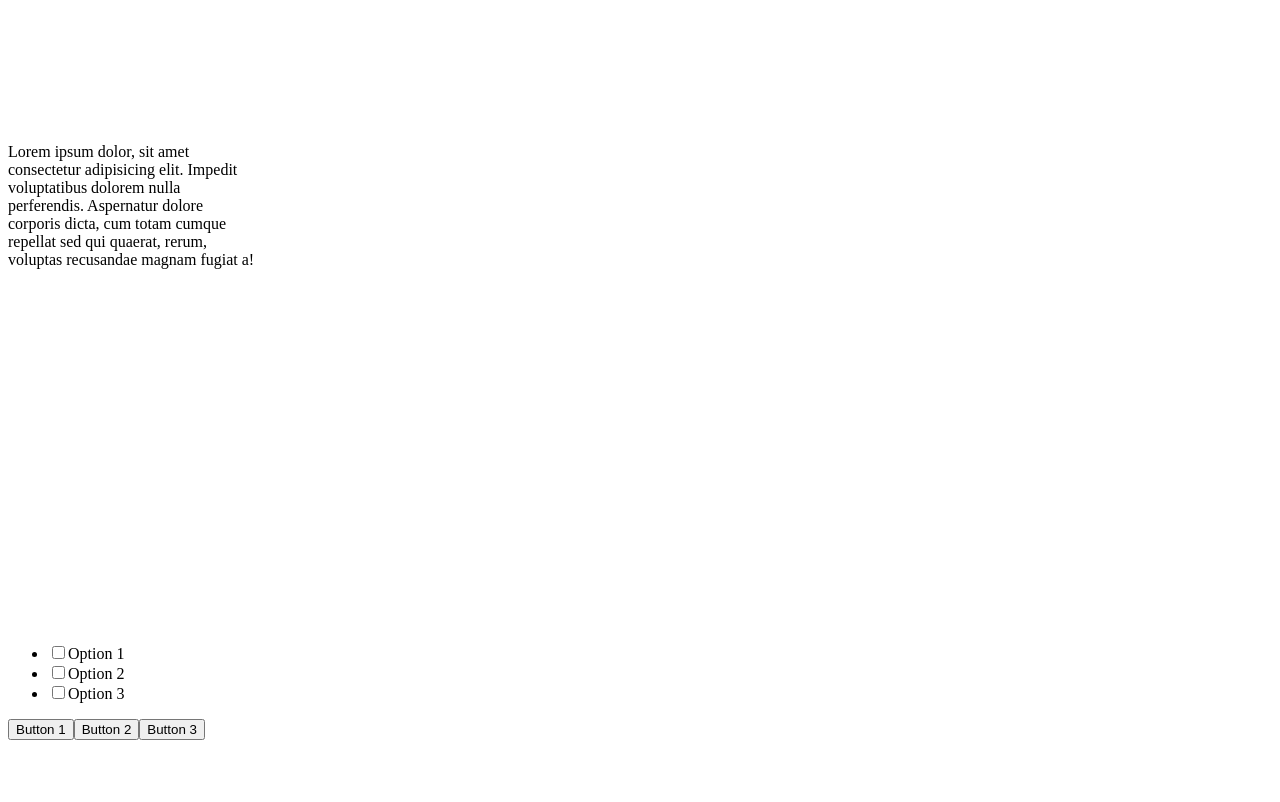
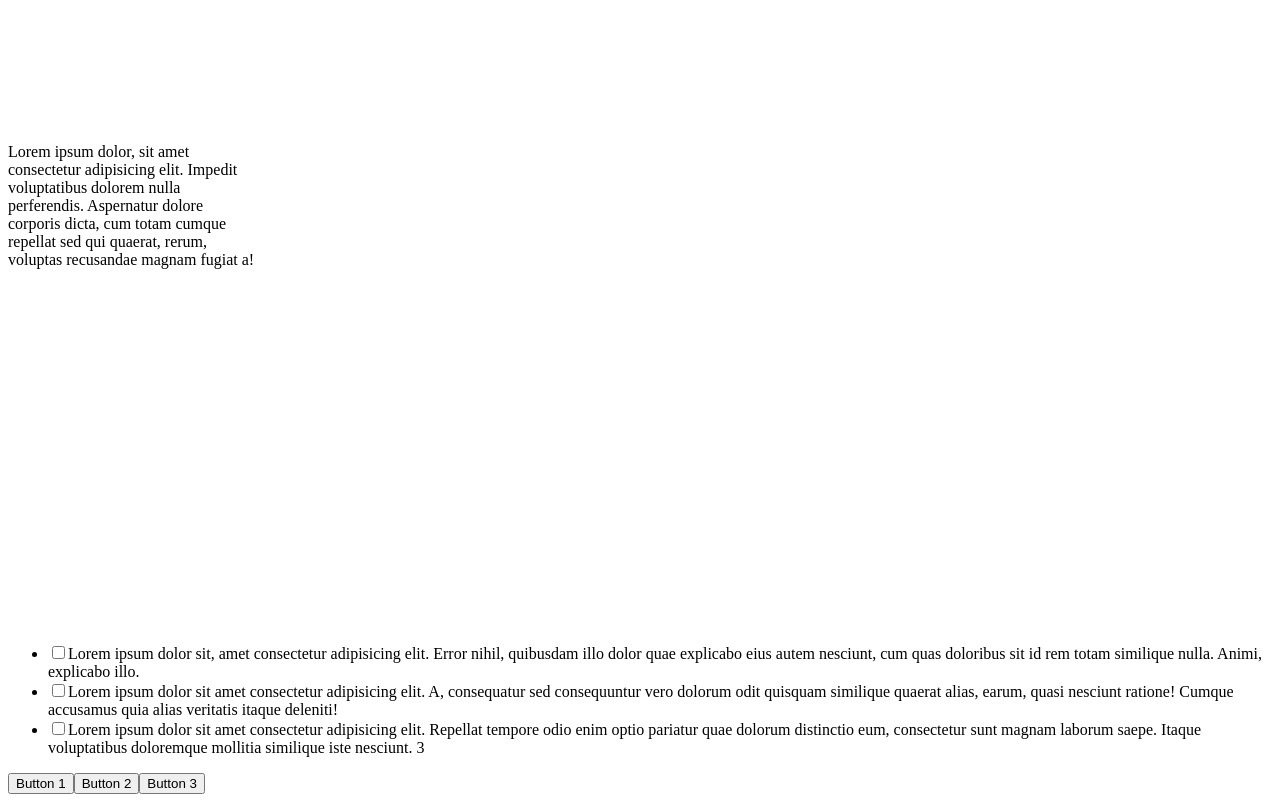
Before and after one commit to AkagamiNoLorea/replica-web-react, a React (Vite) app: page / in a window 1280 px wide. Shown: the part 1360-2162 px from the top of the page. Before the commit the page ends 2108 px from the top, so only its background shows below. Built offline with nearby package versions, Linux system fonts and the light colour scheme.

Commit message:
pongo un boton texto y una foto

```diff
--- a/src/App.jsx
+++ b/src/App.jsx
@@ -12,10 +12,8 @@ function App() {
     <>
     <Boton />
     <Image />
-    <div style={{ display: "grid", gridTemplateColumns: "1fr" }}>
     <Parrafo />
     <List />
-    </div>
     <Boton />
     </>
   );
--- a/src/components/List.jsx
+++ b/src/components/List.jsx
@@ -2,20 +2,20 @@
 const List = () => {
   return (
     <div>
-      <ul>
+    <ul>
         <li>
-          <input type="checkbox" id="option1" />
-          <label htmlFor="option1">Option 1</label>
+        <input type="checkbox" id="option1" />
+        <label htmlFor="option1">Lorem ipsum dolor sit, amet consectetur adipisicing elit. Error nihil, quibusdam illo dolor quae explicabo eius autem nesciunt, cum quas doloribus sit id rem totam similique nulla. Animi, explicabo illo.</label>
         </li>
         <li>
-          <input type="checkbox" id="option2" />
-          <label htmlFor="option2">Option 2</label>
+        <input type="checkbox" id="option2" />
+        <label htmlFor="option2">Lorem ipsum dolor sit amet consectetur adipisicing elit. A, consequatur sed consequuntur vero dolorum odit quisquam similique quaerat alias, earum, quasi nesciunt ratione! Cumque accusamus quia alias veritatis itaque deleniti!</label>
         </li>
         <li>
-          <input type="checkbox" id="option3" />
-          <label htmlFor="option3">Option 3</label>
+        <input type="checkbox" id="option3" />
+        <label htmlFor="option3">Lorem ipsum dolor sit amet consectetur adipisicing elit. Repellat tempore odio enim optio pariatur quae dolorum distinctio eum, consectetur sunt magnam laborum saepe. Itaque voluptatibus doloremque mollitia similique iste nesciunt. 3</label>
         </li>
-      </ul>
+    </ul>
     </div>
   );
 };
```
Also changed, not shown: src/components/Image.jsx (+0 -8 lines), src/components/Boton.jsx (indentation only), src/components/Parrafo.jsx (indentation only).
